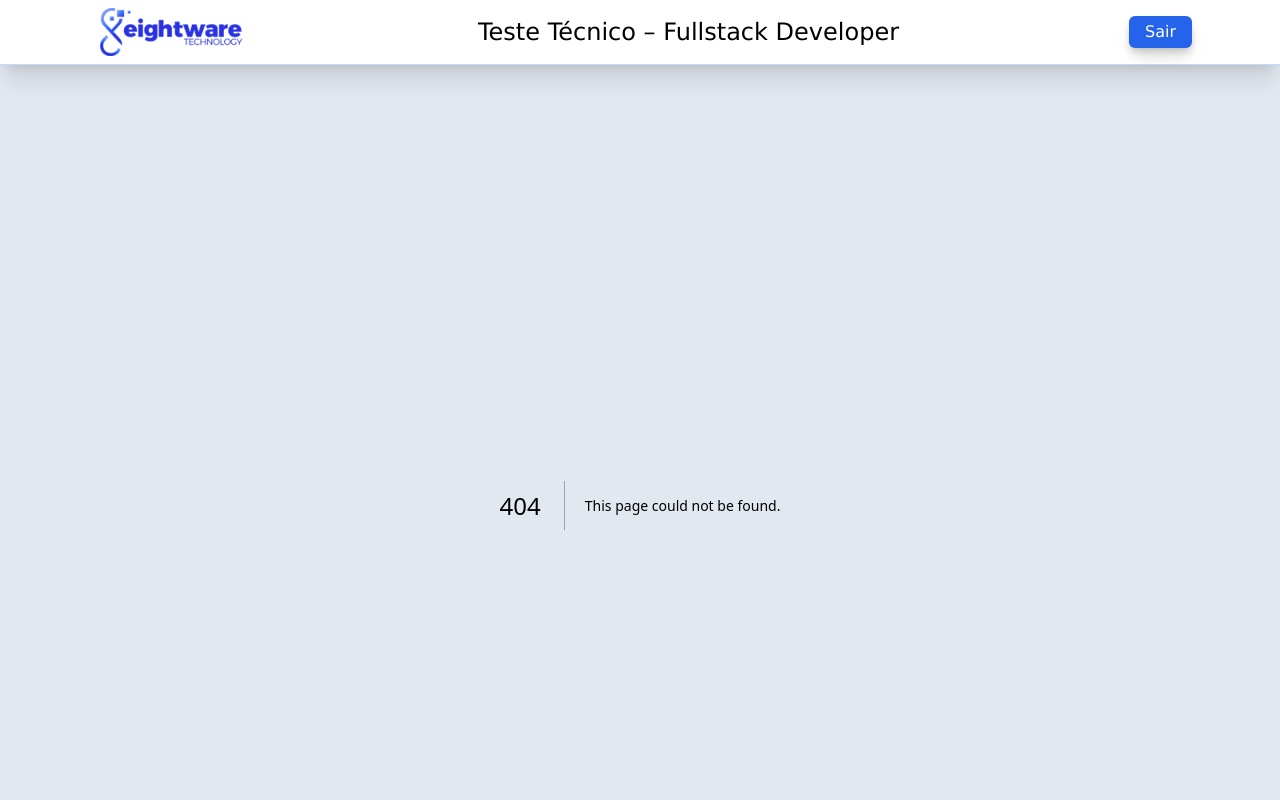
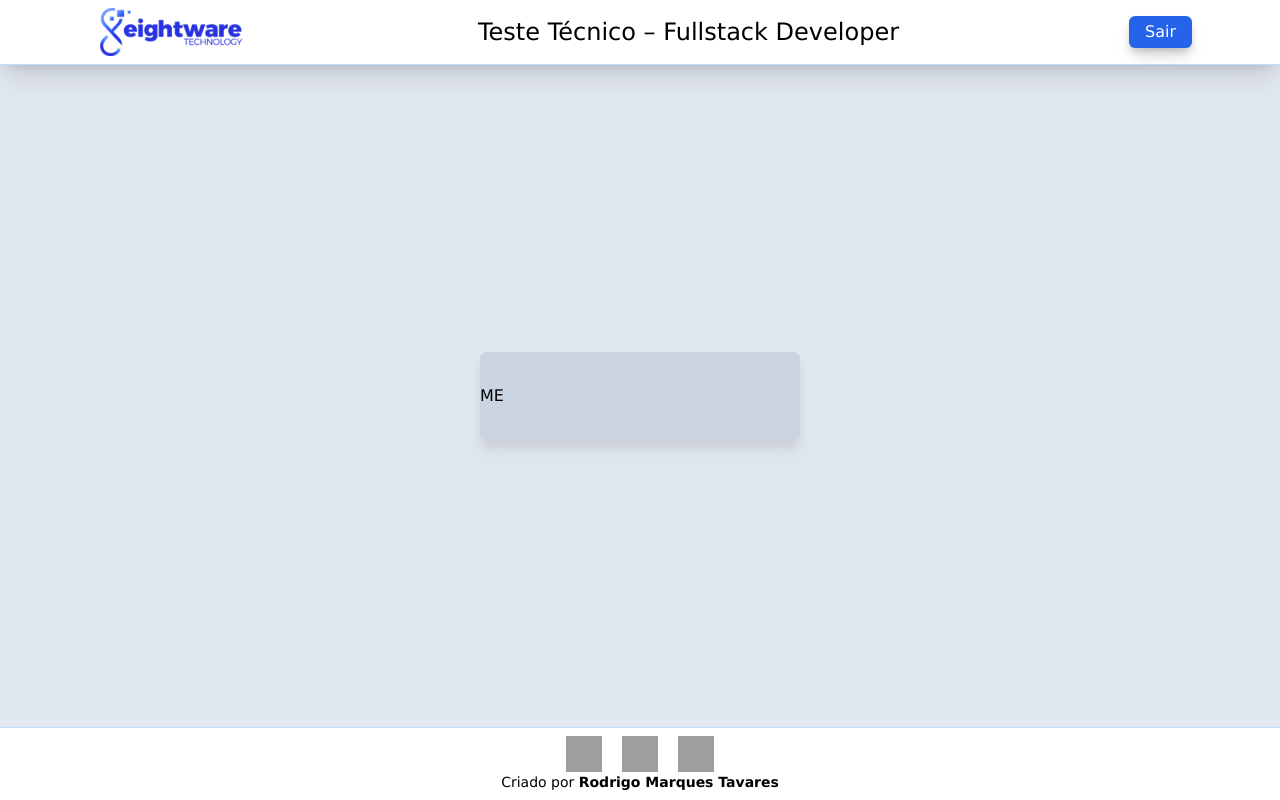
Before and after one commit to mtrodrigo/eightware_frontend, a Next.js app: page /me in a window 1280 px wide. Before the commit this address had no page. Shown: the top 800 px of the page. Built offline with nearby package versions, Linux system fonts and the light colour scheme; grey boxes are pictures that could not be loaded.

Commit message:
feat: cria componente Me com estrutura básica

```diff
--- /dev/null
+++ b/src/app/me/page.tsx
@@ -0,0 +1,12 @@
+
+
+export default function Me() {
+
+  return (
+    <main className="w-full flex items-center justify-center">
+      <section className="bg-slate-300 max-w-xs w-full rounded-md drop-shadow-xl py-8">
+        <h1>ME</h1>
+      </section>
+    </main>
+  );
+}
```
